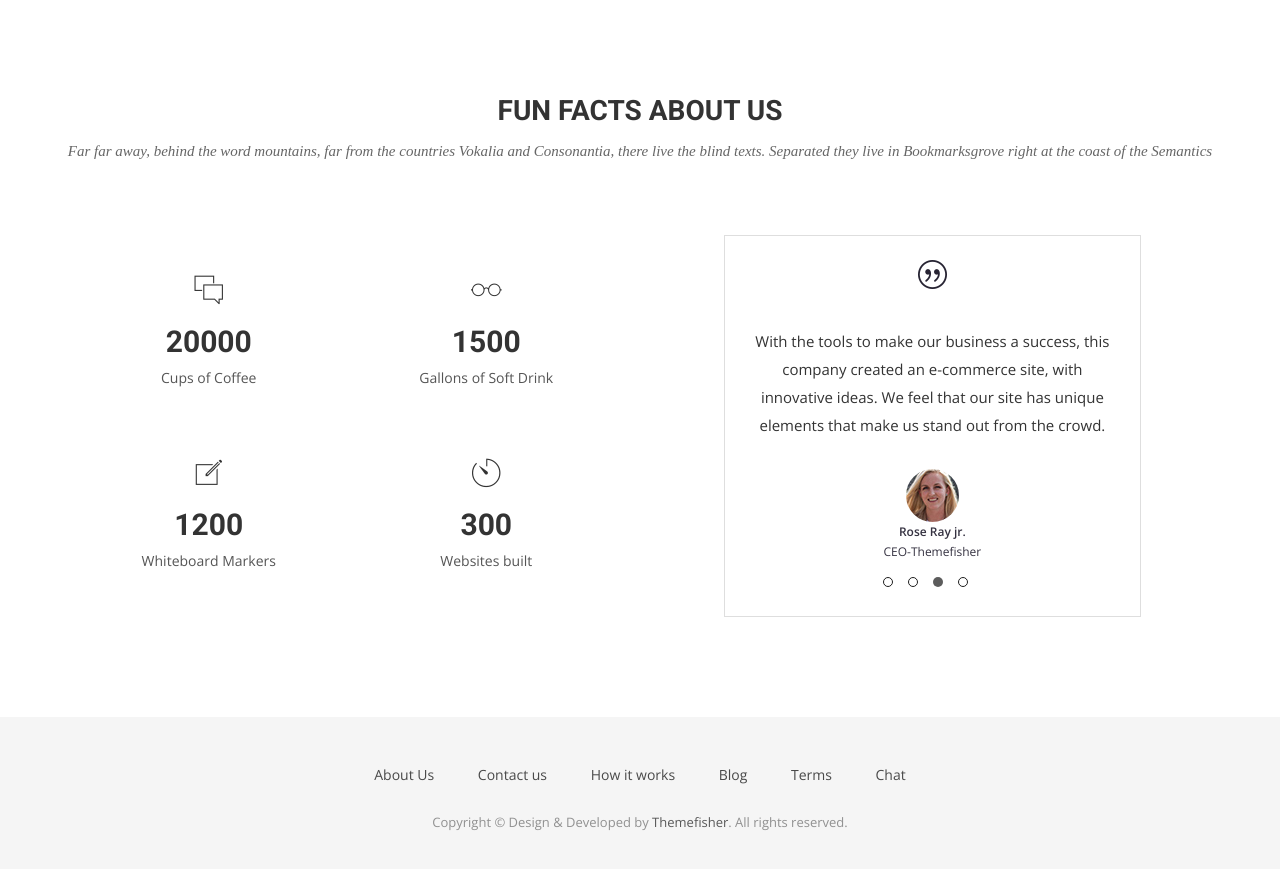
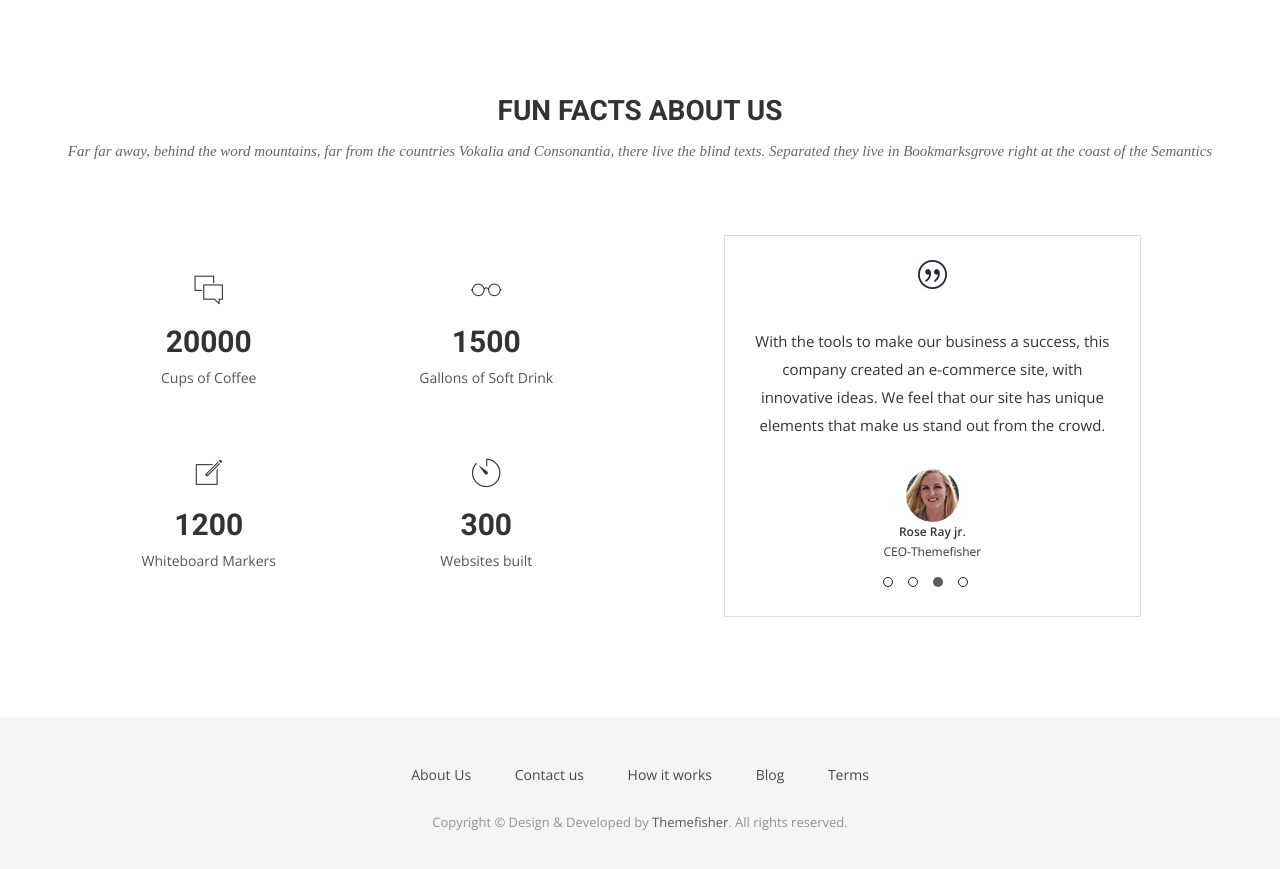
Before and after one commit to Show-Chat/s, a Jekyll site: the page built from index.html, in a window 1280 px wide and 900 px high, scrolled down 3740 px. Shown: the top 869 px of the window. Built offline with Jekyll 4.4.1, drawn with Linux system fonts in a browser that asks for light colours; nearby versions of some CDN libraries; some web fonts are replaced.

Commit message:
Update footer.html

```diff
--- a/_includes/footer.html
+++ b/_includes/footer.html
@@ -10,7 +10,6 @@
             <li><a href="#">How it works</a></li>
             <li><a href="{{ site.baseurl }}/blog">Blog</a></li>
             <li><a href="#">Terms</a></li>
-            <li><a href="{{ site.baseurl }}/chat">Chat</a></li>
           </ul>
         </div>
         <p>Copyright &copy; Design &amp; Developed by <a href="http://www.themefisher.com">Themefisher</a>. All rights reserved.</p>
```
